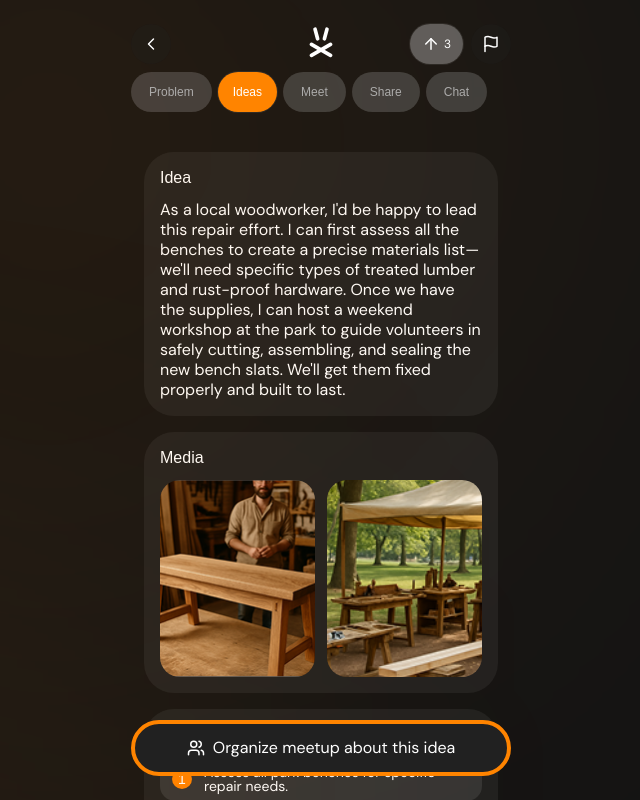
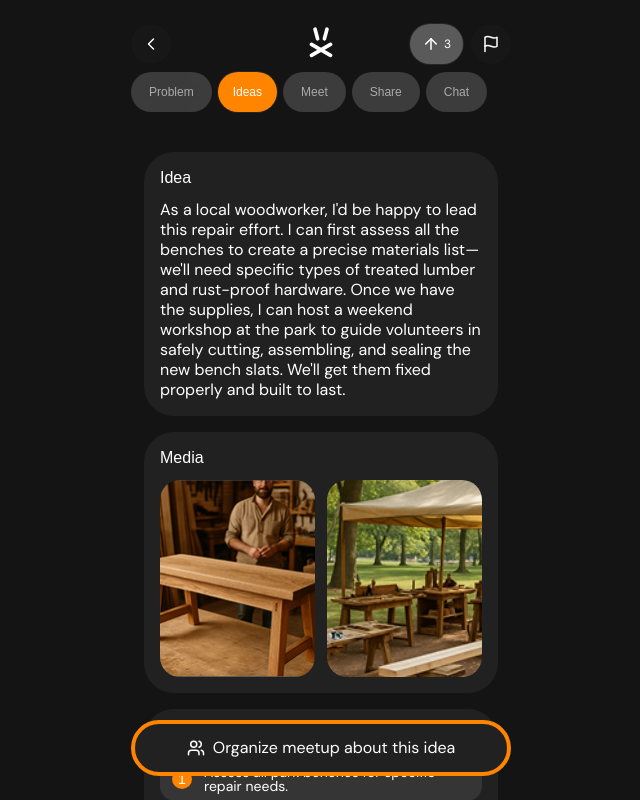
Before and after one commit to iggypcnfsky/ignis, a Next.js app: page /problems/1/ideas/1 in a window 1280 px wide. Shown: the top 800 px of the page, without its empty margins (319-959 px from the left). Built offline with nearby package versions, Linux system fonts and the light colour scheme; a web font is replaced by a local one.

Commit message:
Remove background glow elements from DetailedIdeaPage as per request to streamline design.

```diff
--- a/src/app/problems/[problemId]/ideas/[ideaId]/page.tsx
+++ b/src/app/problems/[problemId]/ideas/[ideaId]/page.tsx
@@ -92,9 +92,7 @@ export default function DetailedIdeaPage() {
 			</div>
 
 				<main className="mx-auto h-full w-full max-w-[402px] px-4 pt-[152px] pb-[120px] sm:px-6">
-				{/* Glow ellipses */}
-				<div aria-hidden className="pointer-events-none absolute left-[234px] top-[-26px] h-[332px] w-[269px] rounded-full" style={{ backgroundColor: "rgba(255,132,0,0.8)", filter: "blur(300px)" }} />
-				<div aria-hidden className="pointer-events-none absolute left-[-150px] top-[905px] h-[640px] w-[269px] rounded-full" style={{ backgroundColor: "rgba(255,132,0,0.8)", filter: "blur(300px)" }} />
+				{/* Background glows removed per request */}
 
 				{/* Idea section */}
 				<section className="rounded-[30px] bg-[#212121] p-4">
```
